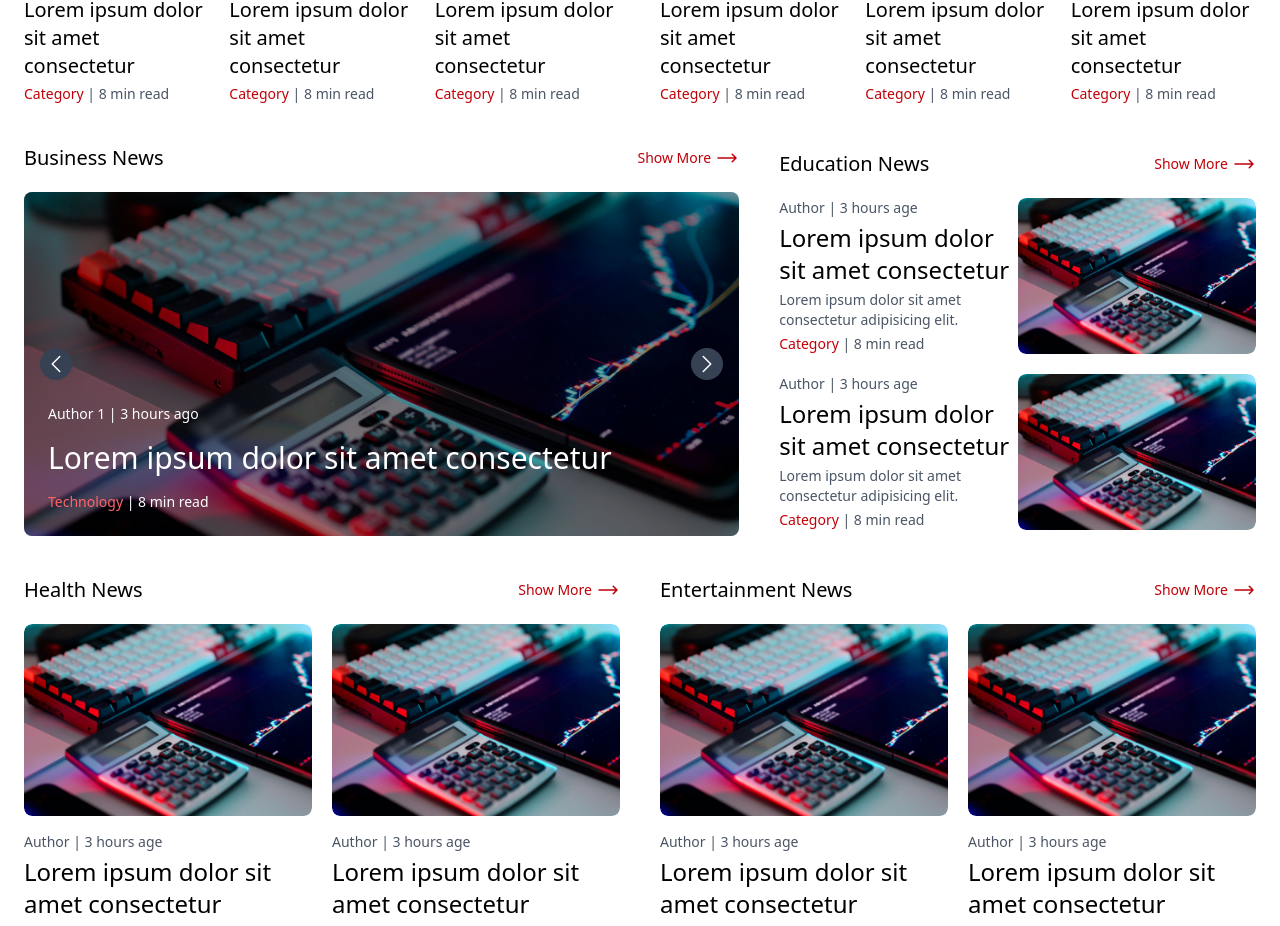
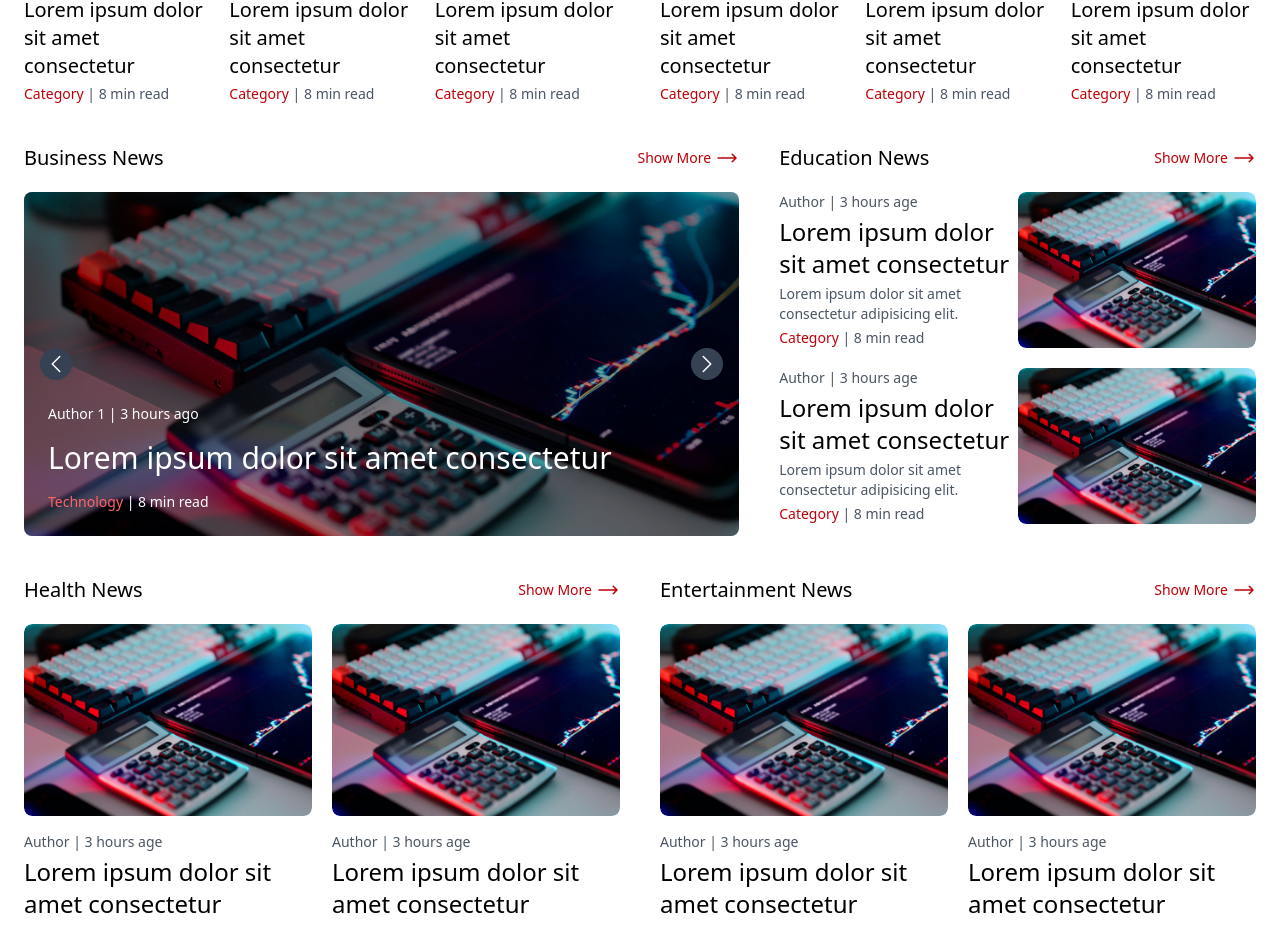
Before and after one commit to raj-amitt/BharatiTimes, a React (Vite) app in the folder frontend/: page / in a window 1280 px wide. Shown: the part 1333-2259 px from the top of the page. Built offline with nearby package versions, Linux system fonts and the light colour scheme.

Commit message:
small issues in home page fixed

```diff
--- a/frontend/src/pages/Home.jsx
+++ b/frontend/src/pages/Home.jsx
@@ -132,7 +132,7 @@ const Home = () => (
         </div>
       </section>
 
-      <section className="flex flex-col md:flex-row md:items-center gap-10">
+      <section className="flex flex-col md:flex-row md:items-start gap-10">
         {/* Business & Economics News */}
         <div className="w-full md:w-3/5 flex flex-col gap-8 md:gap-5">
           <div className="flex justify-between items-center">
--- a/frontend/vite.config.js
+++ b/frontend/vite.config.js
@@ -8,8 +8,4 @@ export default defineConfig({
     react(),
     tailwindcss(),
   ],
-  server: {
-    host: '192.168.1.11', // Allows access from any IP address on the local network
-    port: 3000,      // Optional: Specify the port (default is 3000)
-  },
 })
```
